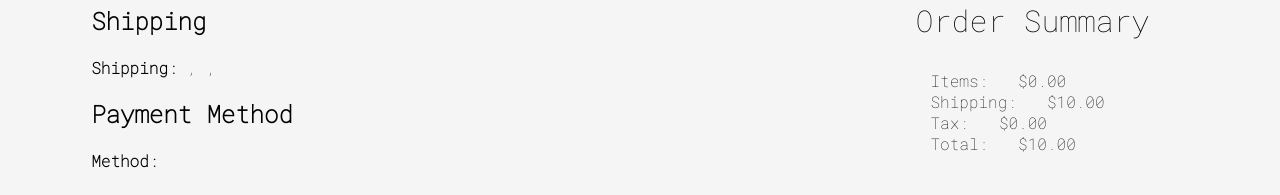
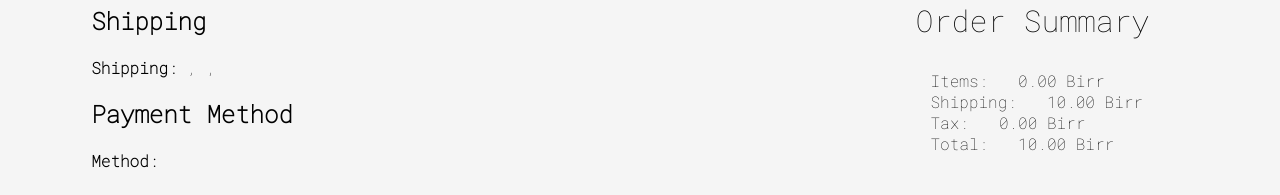
Before and after one commit to ezrablackfish2/Ezam-Ecommerce-Website-FrontEnd, a React (Create React App) app: page /placeorder in a window 1280 px wide. Shown: the part 154-349 px from the top of the page. Built offline with nearby package versions, Linux system fonts and the light colour scheme; a web font is replaced by a local one.

Commit message:
night ya man

```diff
--- a/src/screens/CartScreen.js
+++ b/src/screens/CartScreen.js
@@ -62,7 +62,7 @@ function CartScreen({ match }) {
                                     <Link className={styles.cartName} to={`/product/${item.product}`}>{item.name}</Link>
                                 </div>
                                 <div className={styles.cartPrice}>
-                                    ${item.price}
+                                    {item.price} Birr
                                 </div>
                                 <div className={styles.cartSelect}>
                                     <Form.Control
@@ -99,7 +99,7 @@ function CartScreen({ match }) {
             <div className={styles.subTotals}>
                 <div>
                     <h2>Subtotal ({cartItems.reduce((acc, item) => acc + item.qty, 0)}) items</h2>
-                    ${cartItems.reduce((acc, item) => acc + item.qty * item.price, 0).toFixed(2)}
+                    {cartItems.reduce((acc, item) => acc + item.qty * item.price, 0).toFixed(2)} Birr
                 </div>
                 <div>
                     <button
--- a/src/screens/OrderListScreen.js
+++ b/src/screens/OrderListScreen.js
@@ -60,7 +60,7 @@ function OrderListScreen() {
                                         <td className={styles.cell}>{order._id}</td>
                                         <td className={styles.cell}>{order.user && order.user.name}</td>
                                         <td className={styles.cell}>{order.createdAt.substring(0, 10)}</td>
-                                        <td className={styles.cell}>${order.totalPrice}</td>
+                                        <td className={styles.cell}>{order.totalPrice} Birr</td>
 
                                         <td className={styles.cell}>{order.isPaid ? (
                                             order.paidAt.substring(0, 10)
--- a/src/screens/OrderScreen.js
+++ b/src/screens/OrderScreen.js
@@ -140,7 +140,7 @@ return loading ? (
                                             </div>
 
                                             <div className={styles.cartSelect}>
-                                                {item.qty} X ${item.price} = ${(item.qty * item.price).toFixed(2)}
+                                                {item.qty} X {item.price}Birr = {(item.qty * item.price).toFixed(2)} Birr
                                             </div>
                                         </div>
                                     </li>
@@ -163,28 +163,28 @@ return loading ? (
                         <li className="list-group-item">
                             <div className="row">
                                 <div className={styles.cartName}>Items:</div>
-                                <div className={styles.cartName}>${order.itemsPrice}</div>
+                                <div className={styles.cartName}>{order.itemsPrice} Birr</div>
                             </div>
                         </li>
 
                         <li className="list-group-item">
                             <div className="row">
                                 <div className={styles.cartName}>Shipping:</div>
-                                <div className={styles.cartName}>${order.shippingPrice}</div>
+                                <div className={styles.cartName}>{order.shippingPrice} Birr</div>
                             </div>
                         </li>
 
                         <li className="list-group-item">
                             <div className="row">
                                 <div className={styles.cartName}>Tax:</div>
-                                <div className={styles.cartName}>${order.taxPrice}</div>
+                                <div className={styles.cartName}>{order.taxPrice} Birr</div>
                             </div>
                         </li>
 
                         <li className="list-group-item">
                             <div className="row">
                                 <div className={styles.cartName}>Total:</div>
-                                <div className={styles.cartName}>${order.totalPrice}</div>
+                                <div className={styles.cartName}>{order.totalPrice} Birr</div>
                             </div>
                         </li>
 
--- a/src/screens/PlaceOrderScreen.js
+++ b/src/screens/PlaceOrderScreen.js
@@ -91,7 +91,7 @@ return (
                         <a className={styles.backLink} href={`/product/${item.product}`}>{item.name}</a>
                       </div>
                       <div className={styles.cartSelect}>
-                        {item.qty} X ${item.price} = ${(item.qty * item.price).toFixed(2)}
+                        {item.qty} X {item.price}Birr = {(item.qty * item.price).toFixed(2)} Birr
                       </div>
                     </div>
                   </li>
@@ -110,25 +110,25 @@ return (
             <li className="list-group-item">
               <div className="row">
                 <div className={styles.cartName}>Items:</div>
-                <div className={styles.cartName}>${cart.itemsPrice}</div>
+                <div className={styles.cartName}>{cart.itemsPrice} Birr</div>
               </div>
             </li>
             <li className="list-group-item">
               <div className="row">
                 <div className={styles.cartName}>Shipping:</div>
-                <div className={styles.cartName}>${cart.shippingPrice}</div>
+                <div className={styles.cartName}>{cart.shippingPrice} Birr</div>
               </div>
             </li>
             <li className="list-group-item">
               <div className="row">
                 <div className={styles.cartName}>Tax:</div>
-                <div className={styles.cartName}>${cart.taxPrice}</div>
+                <div className={styles.cartName}>{cart.taxPrice} Birr</div>
               </div>
             </li>
             <li className="list-group-item">
               <div className="row">
                 <div className={styles.cartName}>Total:</div>
-                <div className={styles.cartName}>${cart.totalPrice}</div>
+                <div className={styles.cartName}>{cart.totalPrice} Birr</div>
               </div>
             </li>
             <li className="list-group-item">
--- a/src/screens/ProductListScreen.js
+++ b/src/screens/ProductListScreen.js
@@ -99,7 +99,7 @@ function ProductListScreen({ match }) {
                                         <tr key={product._id}>
                                             <td className={styles.cell}>{product._id}</td>
                                             <td className={styles.cell}>{product.name}</td>
-                                            <td className={styles.cell}>${product.price}</td>
+                                            <td className={styles.cell}>{product.price} Birr</td>
                                             <td className={styles.cell}>{product.category}</td>
                                             <td className={styles.cell}>{product.brand}</td>
 
```
